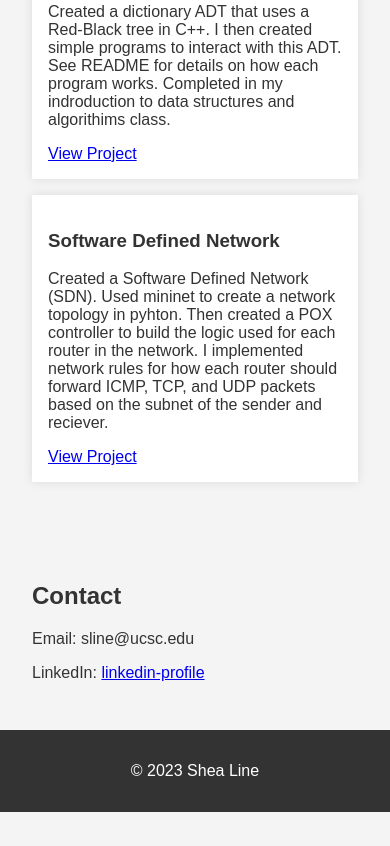
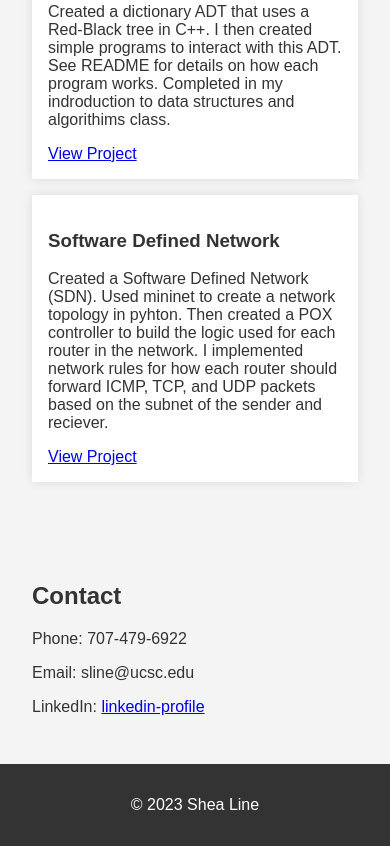
Before and after one commit to SheaLine/SheaLine.github.io, a plain HTML site: page index.html in a window 390 px wide. Shown: the part 1235-2081 px from the top of the page. Before the commit the page ends 2047 px from the top, so only its background shows below. Drawn offline with Linux system fonts and the light colour scheme.

Commit message:
added phone number

```diff
--- a/index.html
+++ b/index.html
@@ -55,6 +55,7 @@
 
     <section id="contact">
         <h2>Contact</h2>
+        <p>Phone: 707-479-6922</p>
         <p>Email: sline@ucsc.edu</p>
         <p>LinkedIn: <a href="https://www.linkedin.com/in/shea-line-ab3918224/" target="_blank">linkedin-profile</a></p>
     </section>
```
